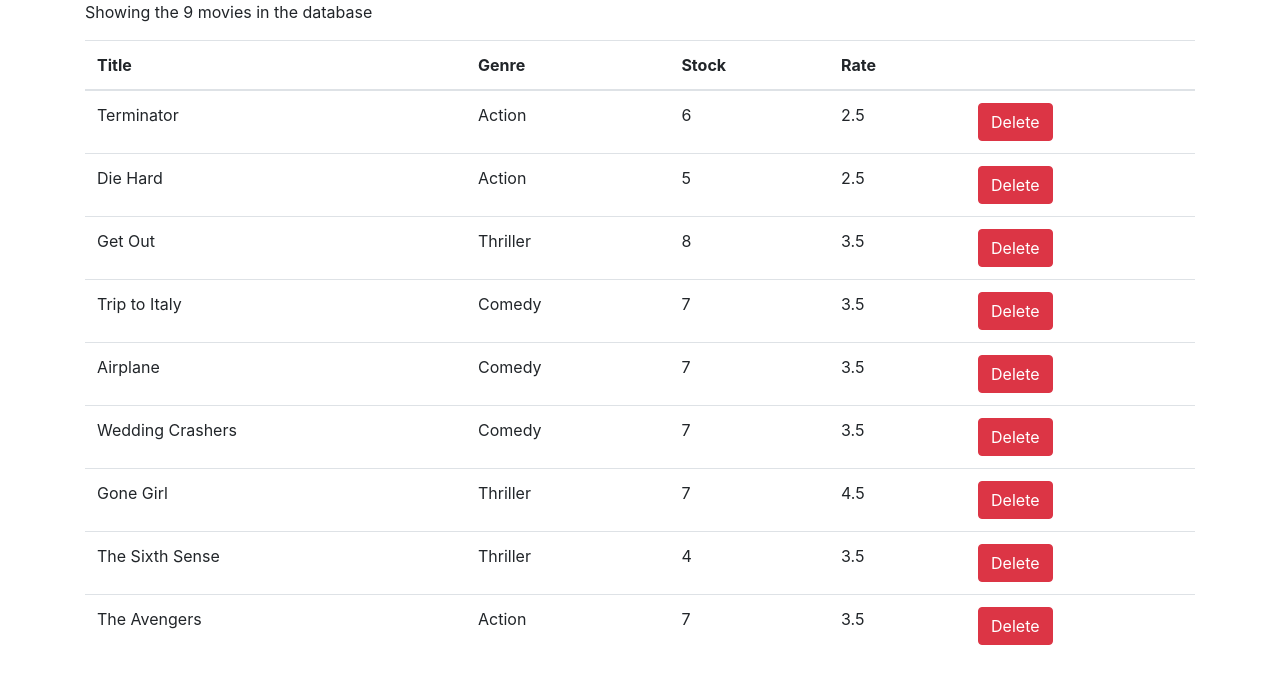
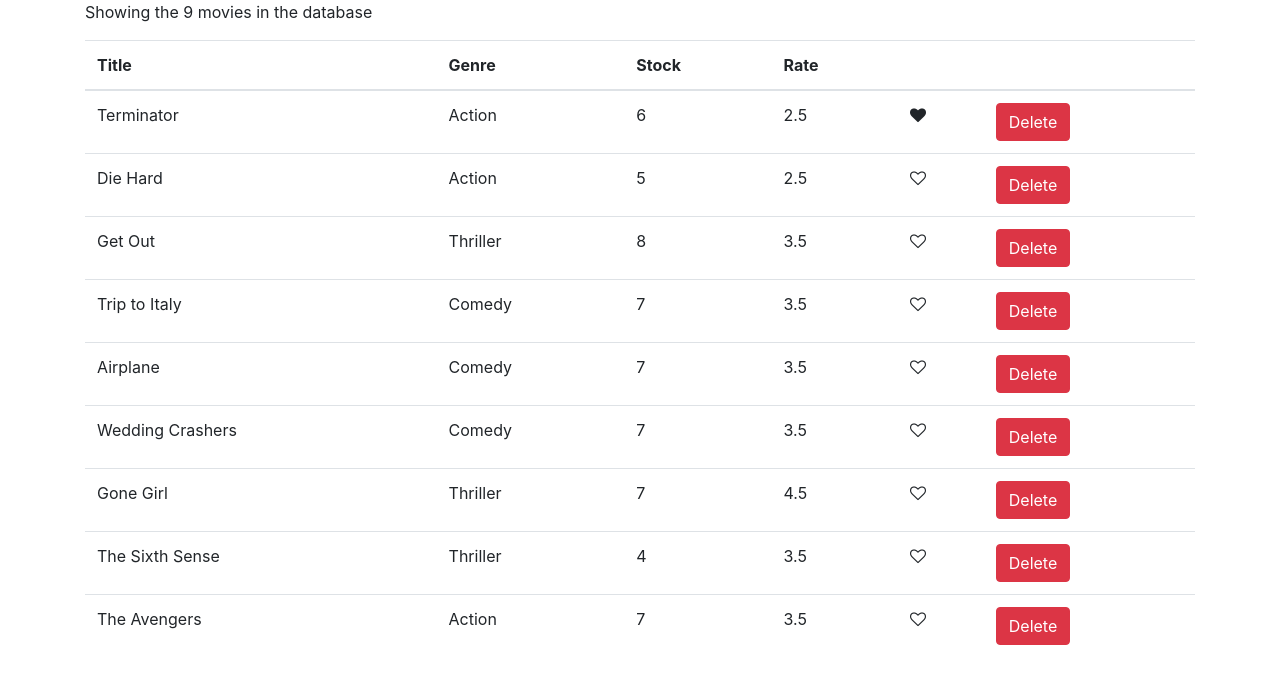
Before and after one commit to hinlocaesar/vidly, a React (Create React App) app in the folder vidly/: page / in a window 1280 px wide. Shown: the top 684 px of the page. Built offline with nearby package versions, Linux system fonts and the light colour scheme.

Commit message:
Added modification for like component

```diff
--- a/vidly/src/component/Movies.jsx
+++ b/vidly/src/component/Movies.jsx
@@ -1,9 +1,18 @@
 import React, { Component } from "react";
 import { getMovies } from "../services/fakeMovieService";
+import Like from "./commons/like";
 
 class Movies extends Component {
   state = {
     movies: getMovies(),
+  };
+
+  handleLike = (movie) => {
+    const movies = [...this.state.movies];
+    const index = movies.indexOf(movie);
+    movie[index] = { ...movies[index] };
+    movies[index].liked = !movies[index].liked;
+    this.setState({ movies });
   };
 
   handleDelete = (movie) => {
@@ -27,7 +36,8 @@
               <th>Genre</th>
               <th>Stock</th>
               <th>Rate</th>
-              <th></th>
+              <th />
+              <th />
             </tr>
           </thead>
           <tbody>
@@ -38,7 +48,14 @@
                 <td>{movie.numberInStock}</td>
                 <td>{movie.dailyRentalRate}</td>
                 <td>
+                  <Like
+                    onClick={() => this.handleLike(movie)}
+                    liked={movie.liked}
+                  />
+                </td>
+                <td>
                   <button
+                    style={{ cursor: "pointer" }}
                     onClick={() => this.handleDelete(movie)}
                     className="btn btn-danger btn sm"
                   >
--- /dev/null
+++ b/vidly/src/component/commons/like.jsx
@@ -0,0 +1,20 @@
+import React, { Component } from "react";
+
+//InputL:liked boolean
+//Output:onClick
+
+class Like extends React.Component {
+  render() {
+    let classes = "fa fa-heart";
+    if (!this.props.liked) classes += "-o";
+    return (
+      <i
+        onClick={this.props.onClick}
+        className={classes}
+        aria-hidden="true"
+      ></i>
+    );
+  }
+}
+
+export default Like;
--- a/vidly/src/services/fakeMovieService.js
+++ b/vidly/src/services/fakeMovieService.js
@@ -7,64 +7,65 @@
     genre: { _id: "5b21ca3eeb7f6fbccd471818", name: "Action" },
     numberInStock: 6,
     dailyRentalRate: 2.5,
-    publishDate: "2018-01-03T19:04:28.809Z"
+    publishDate: "2018-01-03T19:04:28.809Z",
+    liked: true,
   },
   {
     _id: "5b21ca3eeb7f6fbccd471816",
     title: "Die Hard",
     genre: { _id: "5b21ca3eeb7f6fbccd471818", name: "Action" },
     numberInStock: 5,
-    dailyRentalRate: 2.5
+    dailyRentalRate: 2.5,
   },
   {
     _id: "5b21ca3eeb7f6fbccd471817",
     title: "Get Out",
     genre: { _id: "5b21ca3eeb7f6fbccd471820", name: "Thriller" },
     numberInStock: 8,
-    dailyRentalRate: 3.5
+    dailyRentalRate: 3.5,
   },
   {
     _id: "5b21ca3eeb7f6fbccd471819",
     title: "Trip to Italy",
     genre: { _id: "5b21ca3eeb7f6fbccd471814", name: "Comedy" },
     numberInStock: 7,
-    dailyRentalRate: 3.5
+    dailyRentalRate: 3.5,
   },
   {
     _id: "5b21ca3eeb7f6fbccd47181a",
     title: "Airplane",
     genre: { _id: "5b21ca3eeb7f6fbccd471814", name: "Comedy" },
     numberInStock: 7,
-    dailyRentalRate: 3.5
+    dailyRentalRate: 3.5,
   },
   {
     _id: "5b21ca3eeb7f6fbccd47181b",
     title: "Wedding Crashers",
     genre: { _id: "5b21ca3eeb7f6fbccd471814", name: "Comedy" },
     numberInStock: 7,
-    dailyRentalRate: 3.5
+    dailyRentalRate: 3.5,
   },
   {
     _id: "5b21ca3eeb7f6fbccd47181e",
     title: "Gone Girl",
     genre: { _id: "5b21ca3eeb7f6fbccd471820", name: "Thriller" },
     numberInStock: 7,
-    dailyRentalRate: 4.5
+    dailyRentalRate: 4.5,
   },
   {
     _id: "5b21ca3eeb7f6fbccd47181f",
     title: "The Sixth Sense",
     genre: { _id: "5b21ca3eeb7f6fbccd471820", name: "Thriller" },
     numberInStock: 4,
-    dailyRentalRate: 3.5
+    dailyRentalRate: 3.5,
   },
   {
     _id: "5b21ca3eeb7f6fbccd471821",
     title: "The Avengers",
     genre: { _id: "5b21ca3eeb7f6fbccd471818", name: "Action" },
     numberInStock: 7,
-    dailyRentalRate: 3.5
-  }
+    dailyRentalRate: 3.5,
+  },
 ];
 
 export function getMovies() {
@@ -72,13 +73,13 @@
 }
 
 export function getMovie(id) {
-  return movies.find(m => m._id === id);
+  return movies.find((m) => m._id === id);
 }
 
 export function saveMovie(movie) {
-  let movieInDb = movies.find(m => m._id === movie._id) || {};
+  let movieInDb = movies.find((m) => m._id === movie._id) || {};
   movieInDb.name = movie.name;
-  movieInDb.genre = genresAPI.genres.find(g => g._id === movie.genreId);
+  movieInDb.genre = genresAPI.genres.find((g) => g._id === movie.genreId);
   movieInDb.numberInStock = movie.numberInStock;
   movieInDb.dailyRentalRate = movie.dailyRentalRate;
 
@@ -91,7 +92,7 @@
 }
 
 export function deleteMovie(id) {
-  let movieInDb = movies.find(m => m._id === id);
+  let movieInDb = movies.find((m) => m._id === id);
   movies.splice(movies.indexOf(movieInDb), 1);
   return movieInDb;
 }
```
